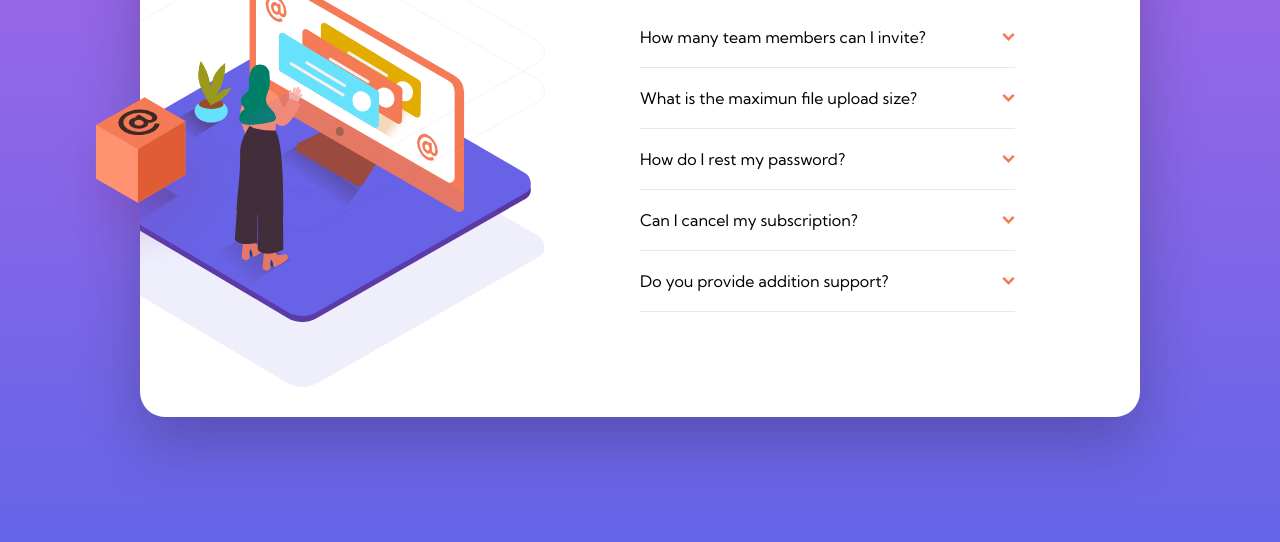
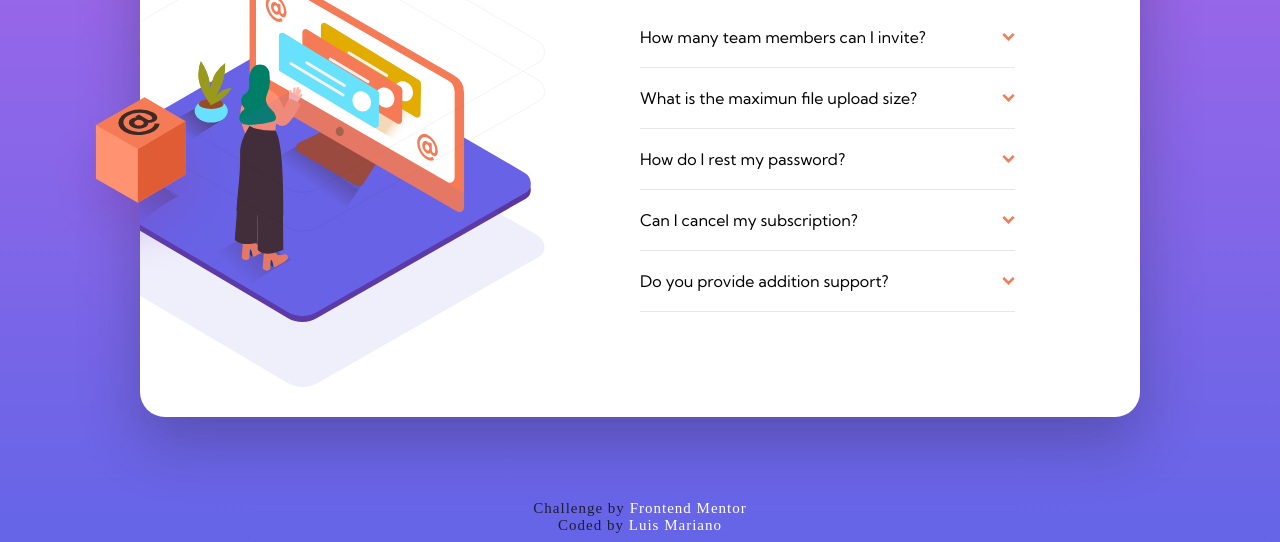
Before and after one commit to PerezLuisMariano/FAQ-Acoordion-Card, a plain HTML site: page index.html in a window 1280 px wide. Shown: the part 258-800 px from the top of the page. Drawn offline with Linux system fonts and the light colour scheme.

Commit message:
Update README, add image 'desk', and add attribution

```diff
--- a/css/style.css
+++ b/css/style.css
@@ -188,6 +188,35 @@ main .card-main__faq--box{
 
 
 
+/*FOOTER ATTRIBUTION*/
+footer{
+    position: fixed;
+    display: flex;
+    flex-direction: column;
+    align-items: center;
+    justify-content: center;
+    width: 100%;
+    height: 50px;
+    background: var(--main-background);
+    bottom: 0;
+}
+footer .attribution p{
+    font-family: 'Bebas Neue';
+    font-size: 1.5rem;
+    font-weight: 400;
+    letter-spacing: 1px;
+    text-align: center;
+    color: var(--dark-blue);
+}
+footer .attribution a{
+    text-decoration: none;
+    color: var(--main-violet);
+    color: var(--white);
+}
+
+
+
+
 
 
 @media(min-width: 800px) {
--- a/index.html
+++ b/index.html
@@ -63,5 +63,15 @@
                 </div>
             </section>
         </main>
+        <footer>
+            <section class="attribution">
+                <p>Challenge by
+                  <a href="https://www.frontendmentor.io/profile/PerezLuisMariano" target="_blank">Frontend Mentor</a>
+                </p>
+                <p>Coded by
+                  <a href="https://github.com/PerezLuisMariano" target="_blank">Luis Mariano</a>
+                </p>
+            </section>
+        </footer>
     </body>
 </html>
```
Also changed, not shown: design/mine/desk.png (added), design/originals/active-states.jpg (deleted), design/originals/mobile-design.jpg (deleted), 1 other file.
